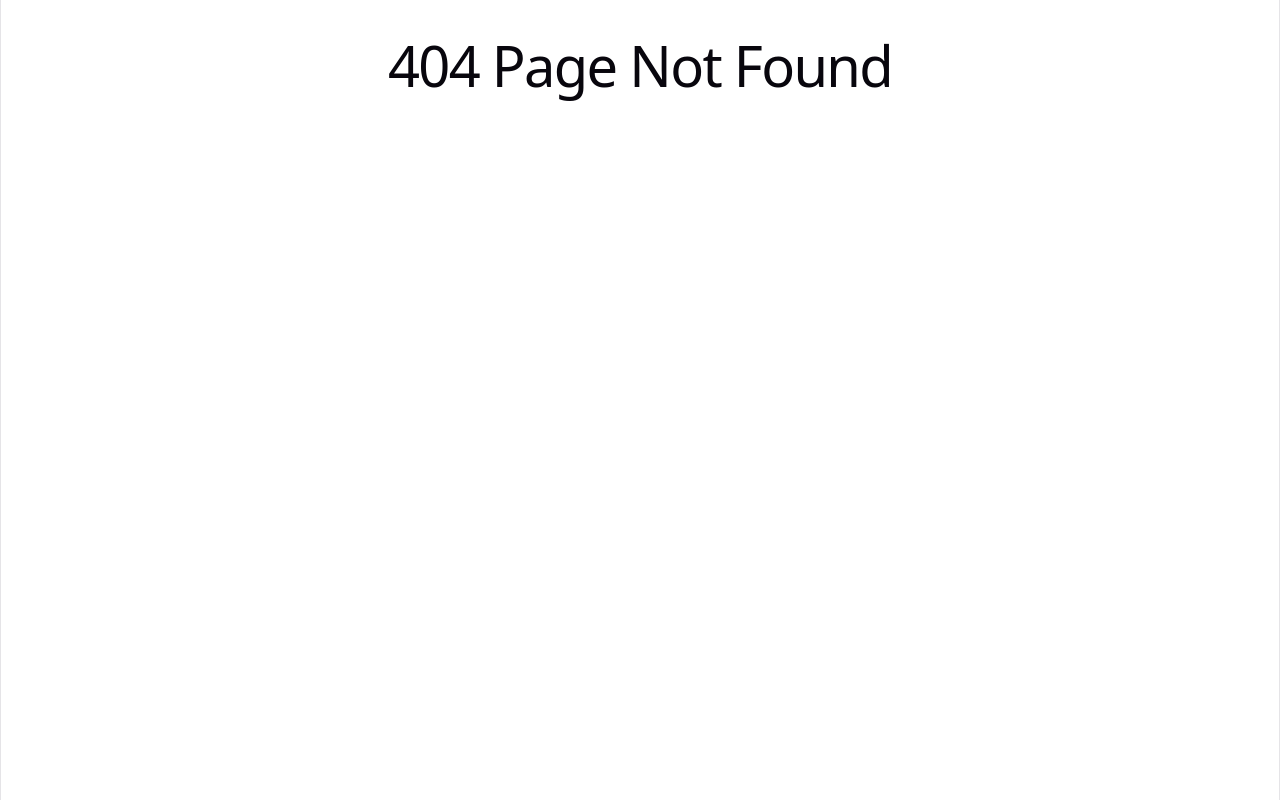
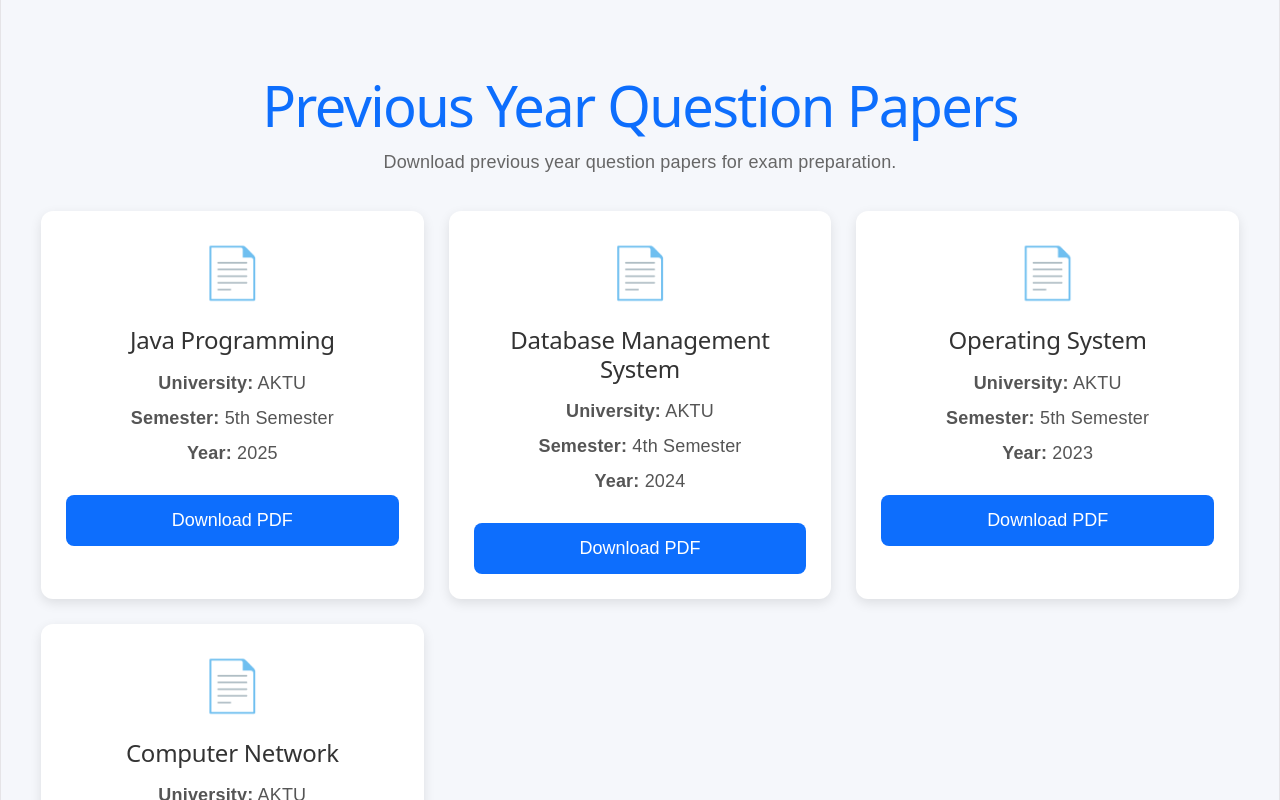
Before and after one commit to akk-oss/padhai-ka-addaa-frontend, a React (Vite) app: page /previous-papers in a window 1280 px wide. Before the commit this address had no page. Built offline with nearby package versions, Linux system fonts and the light colour scheme.

Commit message:
Added Privious-parper  page and app  page updates

```diff
--- a/src/App.jsx
+++ b/src/App.jsx
@@ -23,6 +23,7 @@ import ResumeBuilder from "./pages/ResumeBuilder";
 import AboutUs from "./pages/AboutUs";
 import LiveClasses from "./pages/LiveClasses";
 import Blog from "./pages/Blog";
+import PreviousPapers from "./pages/PreviousPapers";
 function App() {
   return (
     <BrowserRouter>
@@ -104,6 +105,7 @@ function App() {
 <Route path="/about" element={<AboutUs />} />
 <Route path="/live-classes" element={<LiveClasses />} />
 <Route path="/blog" element={<Blog />} />
+<Route path="/previous-papers" element={<PreviousPapers />} />
       </Routes>
 
     </BrowserRouter>
--- /dev/null
+++ b/src/assets/css/previousPapers.css
@@ -0,0 +1,78 @@
+.paper-page{
+    padding:40px;
+    background:#f5f7fb;
+    min-height:100vh;
+}
+
+.paper-page h1{
+    text-align:center;
+    color:#0d6efd;
+    margin-bottom:10px;
+}
+
+.paper-subtitle{
+    text-align:center;
+    color:#666;
+    margin-bottom:35px;
+}
+
+.paper-grid{
+    display:grid;
+    grid-template-columns:repeat(auto-fit,minmax(300px,1fr));
+    gap:25px;
+}
+
+.paper-card{
+    background:#fff;
+    border-radius:12px;
+    padding:25px;
+    text-align:center;
+    box-shadow:0 4px 12px rgba(0,0,0,.1);
+    transition:.3s;
+}
+
+.paper-card:hover{
+    transform:translateY(-6px);
+}
+
+.paper-icon{
+    font-size:50px;
+    margin-bottom:15px;
+}
+
+.paper-card h2{
+    margin-bottom:15px;
+    color:#333;
+}
+
+.paper-card p{
+    margin:8px 0;
+    color:#555;
+}
+
+.paper-card button{
+    margin-top:20px;
+    width:100%;
+    padding:12px;
+    border:none;
+    background:#0d6efd;
+    color:white;
+    border-radius:8px;
+    cursor:pointer;
+}
+
+.paper-card button:hover{
+    background:#084298;
+}
+
+@media(max-width:768px){
+
+.paper-page{
+    padding:20px;
+}
+
+.paper-page h1{
+    font-size:28px;
+}
+
+}
--- /dev/null
+++ b/src/pages/PreviousPapers.jsx
@@ -0,0 +1,93 @@
+import "../assets/css/previousPapers.css";
+
+function PreviousPapers() {
+
+  const papers = [
+    {
+      id: 1,
+      subject: "Java Programming",
+      year: "2025",
+      semester: "5th Semester",
+      university: "AKTU",
+      pdf: "#"
+    },
+    {
+      id: 2,
+      subject: "Database Management System",
+      year: "2024",
+      semester: "4th Semester",
+      university: "AKTU",
+      pdf: "#"
+    },
+    {
+      id: 3,
+      subject: "Operating System",
+      year: "2023",
+      semester: "5th Semester",
+      university: "AKTU",
+      pdf: "#"
+    },
+    {
+      id: 4,
+      subject: "Computer Network",
+      year: "2025",
+      semester: "6th Semester",
+      university: "AKTU",
+      pdf: "#"
+    }
+  ];
+
+  return (
+    <div className="paper-page">
+
+      <h1>Previous Year Question Papers</h1>
+
+      <p className="paper-subtitle">
+        Download previous year question papers for exam preparation.
+      </p>
+
+      <div className="paper-grid">
+
+        {papers.map((paper) => (
+
+          <div className="paper-card" key={paper.id}>
+
+            <div className="paper-icon">
+              📄
+            </div>
+
+            <h2>{paper.subject}</h2>
+
+            <p>
+              <strong>University:</strong> {paper.university}
+            </p>
+
+            <p>
+              <strong>Semester:</strong> {paper.semester}
+            </p>
+
+            <p>
+              <strong>Year:</strong> {paper.year}
+            </p>
+
+            <a
+              href={paper.pdf}
+              target="_blank"
+              rel="noreferrer"
+            >
+              <button>
+                Download PDF
+              </button>
+            </a>
+
+          </div>
+
+        ))}
+
+      </div>
+
+    </div>
+  );
+}
+
+export default PreviousPapers;
```
